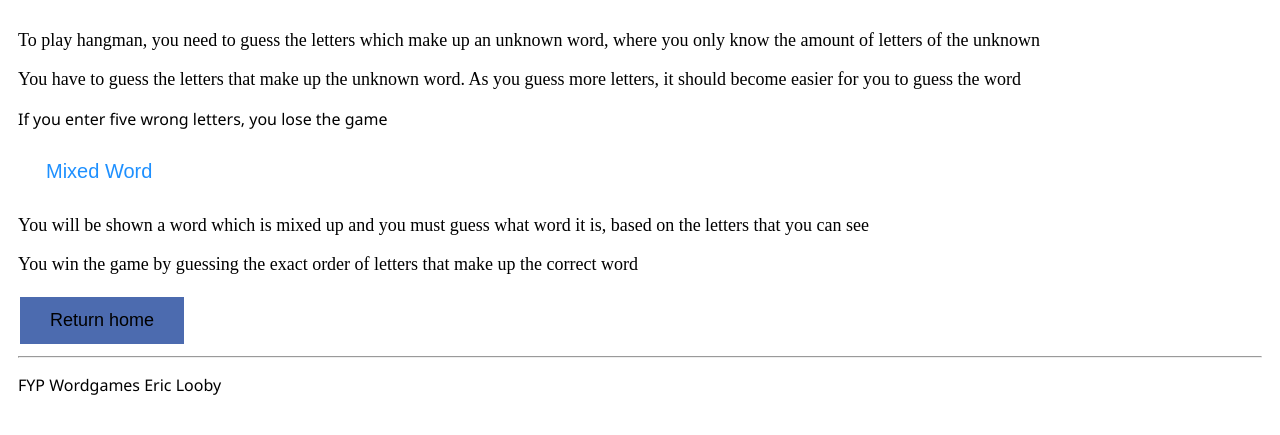
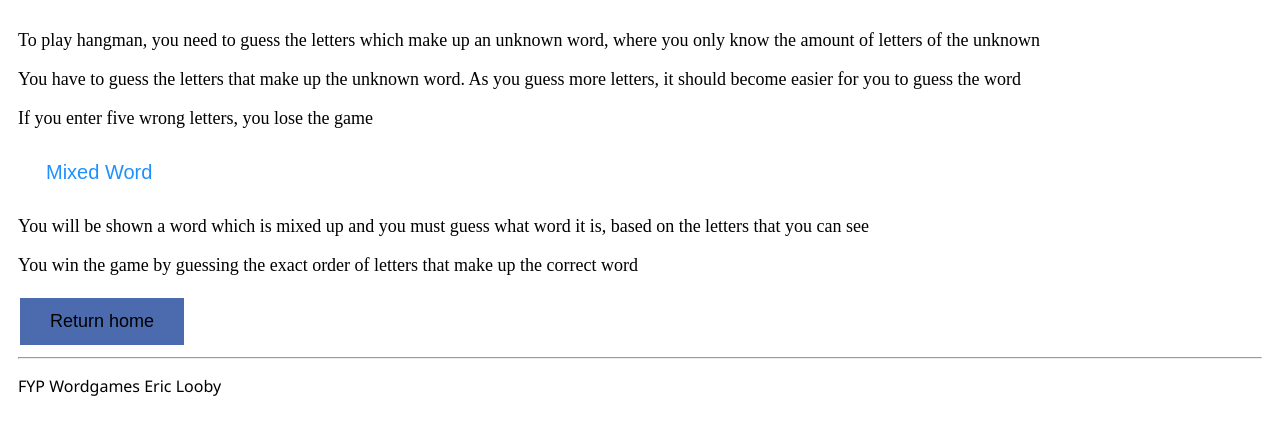
Before and after one commit to Eric2112/Wordgames-FYP, a Django app: page /rules/ in a window 1280 px wide. Shown: the part 307-742 px from the top of the page. Run offline with Django 3.2, Linux system fonts and the light colour scheme.

Commit message:
changed incorrect class

```diff
--- a/bullsAndCows/templates/bullsAndCows/rules.html
+++ b/bullsAndCows/templates/bullsAndCows/rules.html
@@ -17,15 +17,15 @@
 
 <p class="p"> You have to guess the letters that make up the unknown word. As you guess more letters, it should become easier for you to guess the word </p>
 
-<p=c lass="p"> If you enter five wrong letters, you lose the game </p>
+<p class="p"> If you enter five wrong letters, you lose the game </p>
 
 
 
 
-    <button class="btn mixed" onclick="location.href = '/mixed'">Mixed Word</button>
+<button class="btn mixed" onclick="location.href = '/mixed'">Mixed Word</button>
 
-    <p class="p"> You will be shown a word which is mixed up and you must guess what word it is, based on the letters that you can see</p>
+<p class="p"> You will be shown a word which is mixed up and you must guess what word it is, based on the letters that you can see</p>
 
-    <p class="p"> You win the game by guessing the exact order of letters that make up the correct word</p>
+<p class="p"> You win the game by guessing the exact order of letters that make up the correct word</p>
 
-    <button onclick="location.href = '/startpage'" class="button">Return home</button> {% endblock %}
+<button onclick="location.href = '/startpage'" class="button">Return home</button> {% endblock %}
```
